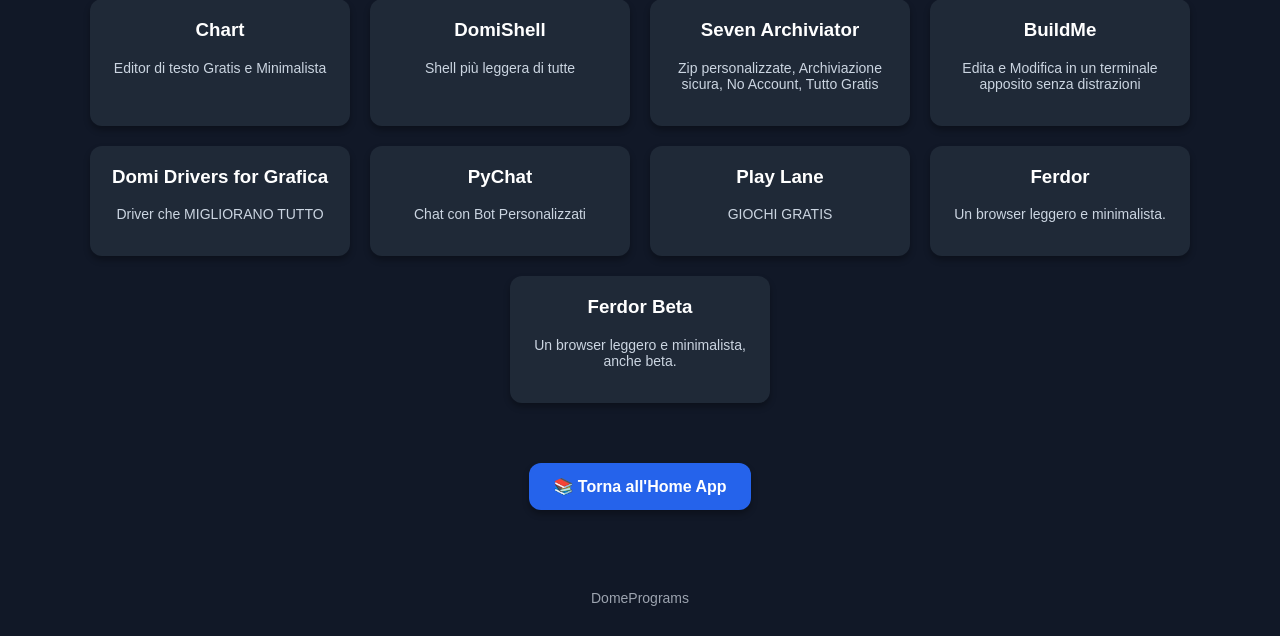
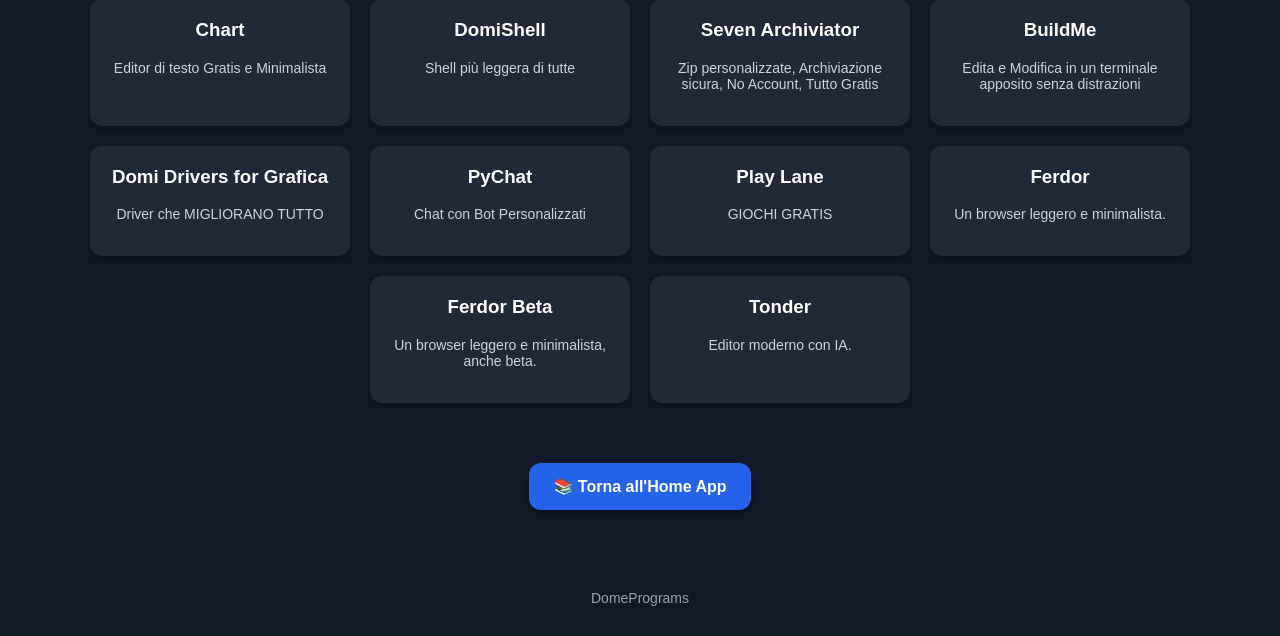
Before and after one commit to tinabruzzano/dsapps, a plain HTML site: page app-library/index.html in a window 1280 px wide. Shown: the part 206-842 px from the top of the page. Drawn offline with Linux system fonts and the light colour scheme.

Commit message:
Update index.html

```diff
--- a/app-library/index.html
+++ b/app-library/index.html
@@ -153,6 +153,11 @@ footer {
         <h3>Ferdor Beta</h3>
         <p>Un browser leggero e minimalista, anche beta.</p>
     </a>
+
+        <a class="card" href="https://demenigeco.github.io/dsapps/app/tonder/">
+        <h3>Tonder</h3>
+        <p>Editor moderno con IA.</p>
+    </a>
 </div>
 
 <button class="button-main" onclick="window.location.href='https://demenigeco.github.io/dsapps/'">📚 Torna all'Home App</button>
```
